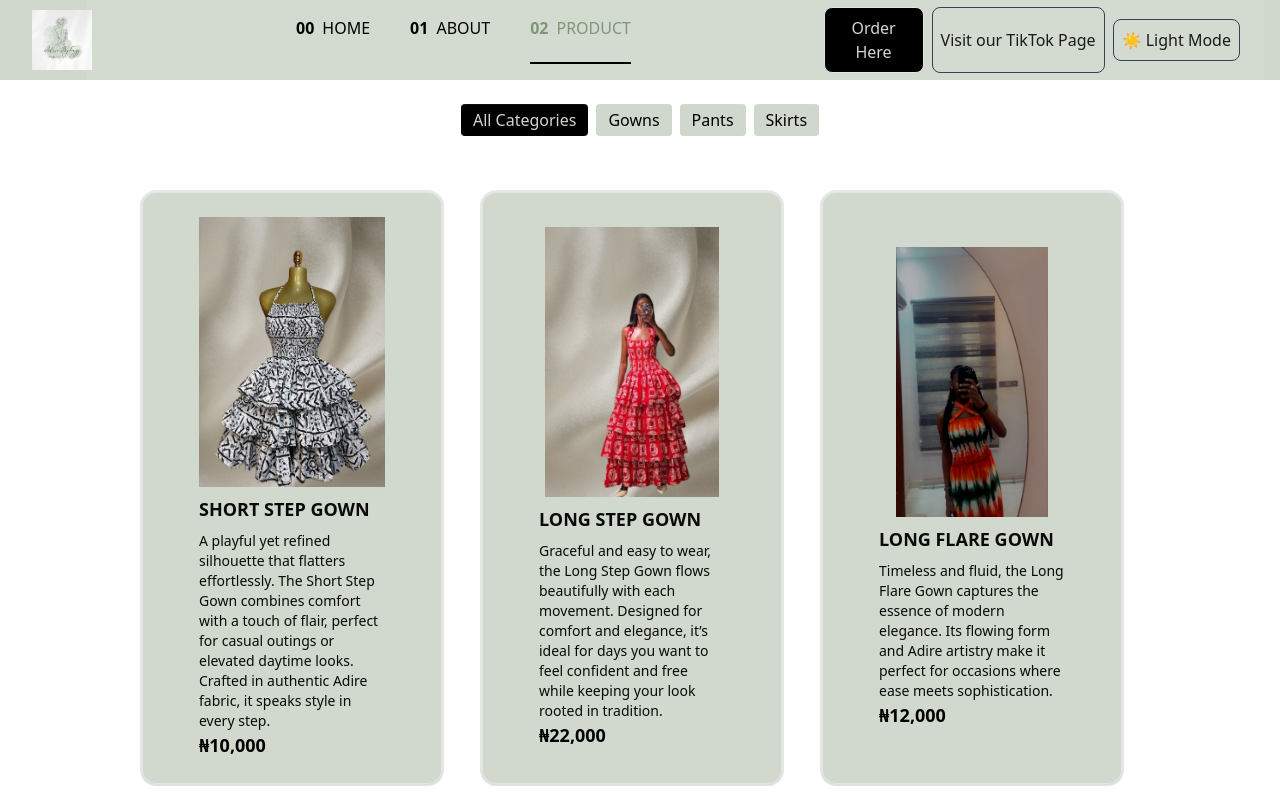
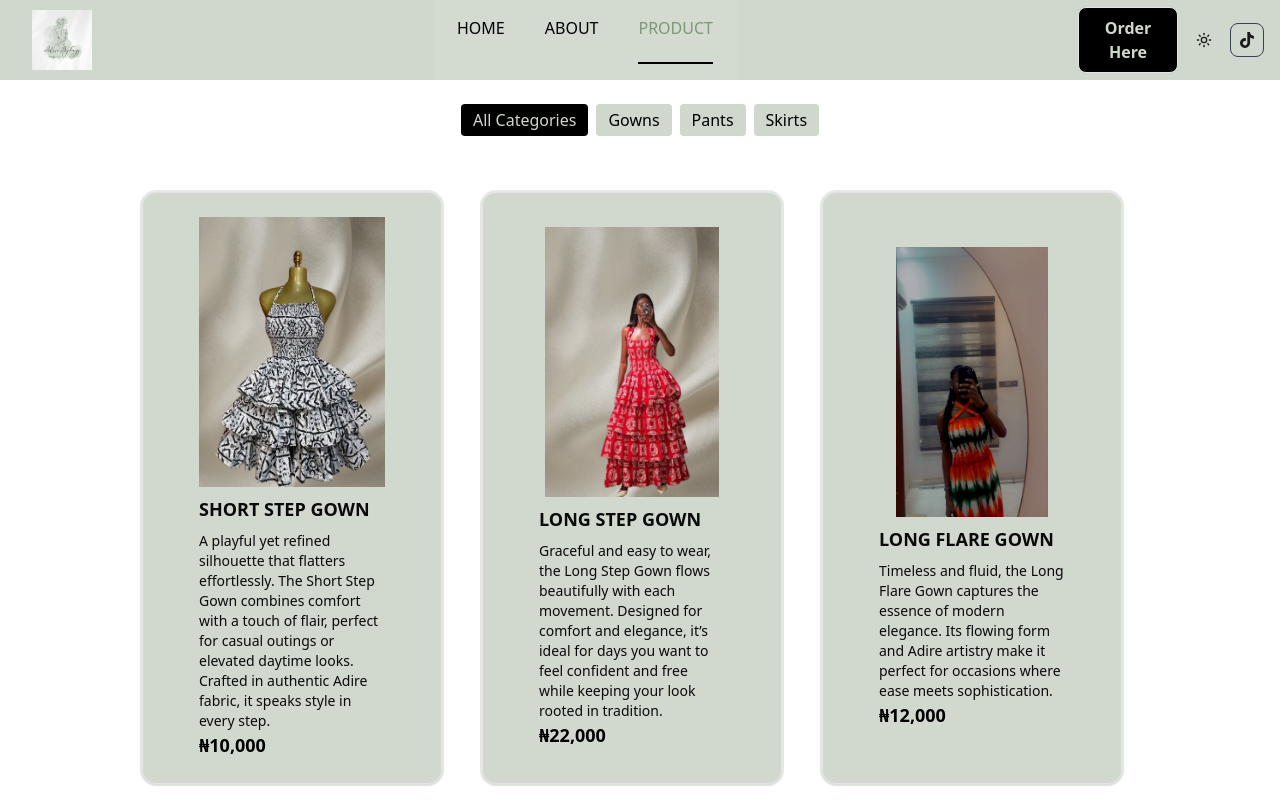
Before and after one commit to Mujeebat-shittu/adire-by-fayy-cart, a React (Vite) app: page /product in a window 1280 px wide. Shown: the top 800 px of the page. Built offline with nearby package versions, Linux system fonts and the light colour scheme.

Commit message:
swapped words for icons

```diff
--- a/package.json
+++ b/package.json
@@ -10,11 +10,13 @@
     "preview": "vite preview"
   },
   "dependencies": {
+    "@radix-ui/react-toggle": "^1.1.10",
     "@tailwindcss/vite": "^4.1.16",
     "class-variance-authority": "^0.7.1",
     "lucide-react": "^0.552.0",
     "react": "^19.0.0",
     "react-dom": "^19.0.0",
+    "react-icons": "^5.5.0",
     "react-router-dom": "^7.9.5",
     "tailwind-merge": "^3.3.1",
     "tailwindcss": "^4.1.16"
--- a/src/components/header.tsx
+++ b/src/components/header.tsx
@@ -3,6 +3,7 @@ import { Menu, X } from "lucide-react";
 import { useState } from "react";
 import { NavLink } from "react-router-dom";
 import ThemeToggle from "./themeToggle";
+import { SiTiktok } from "react-icons/si";
 
 
 const links = [
@@ -22,38 +23,20 @@ function Header() {
 
 
   return (
-    <header className="sticky top-0 z-50 w-full bg-[#d0d8cd] dark:bg-[#809679]">
-      <div className="h-16 lg:h-20 flex items-center justify-between px-4">      <div
-        className="icons flex items-center justify-center absolute right-0 lg:hidden mr-6"
-        onClick={toggleMenu}
-      >
-        {/* order button hidden on large screens */}
-        <div className="lg:hidden flex items-end w-full justify-around font-bold">
-          <button
-            className="w-[100px] p-2 rounded-md border bg-black dark:bg-[#d1d9ce] dark:text-black dark:hover:bg-[#d1d9ce]/60 dark:hover:text-gray-700 text-[#d1d9ce] my-4 cursor-pointer hover:scale-[1.05]"
-          >
-            <a href="https://wa.me/2348126458317">Order Here</a>
-          </button>
-        </div>
-        {/* menu and close icons */}
-        {toggle ? (
-          <X strokeWidth={5} className="cursor-pointer ml-5 text-black dark:text-[#d1d9ce]" />
-        ) : (
-          <Menu strokeWidth={4} className="cursor-pointer ml-5 text-black dark:text-[#d1d9ce]" />
-        )}
-      </div>
-
+    <header className="sticky top-0 z-50 w-full bg-[#d0d8cd] dark:bg-[#809679] h-16 lg:h-20 flex items-center justify-between px-4">
+      {/* Logo */}
       <div>
         <img src={Logo} alt="Logo" className="w-15 ml-4" />
       </div>
 
+
       {/* nav desktop */}
       <div className="flex items-center justify-center">
-        </div>
+
         <div className="hidden lg:flex flex-row px-6 py-4 gap-2 justify-between items-center text-white  bg-[rgba(255,255,255,0.06)] w-full mx-auto">
           <div className="flex items-end justify-center mx-auto">
             <ul className="flex flex-row gap-10 cursor-pointer">
-              {links.map((link, index) => (
+              {links.map((link) => (
                 <li key={link.name}>
                   <NavLink
                     to={link.path}
@@ -66,7 +49,6 @@ function Header() {
                     }
                   >
                     <div className="flex gap-2">
-                      <span className="font-bold">0{index}</span>
                       <span className="font-normal">{link.name}</span>
                     </div>
 
@@ -77,24 +59,57 @@ function Header() {
             </ul>
 
           </div>
+        </div>
+      </div>
 
-          <div className="flex gap-2">
+      {/* general features for all screen size */}
+
+      <div className="flex gap-2 items-center justify-end">
         <button
-            className="w-[100px] p-2 rounded-md border bg-black dark:bg-[#d1d9ce] dark:text-black dark:hover:bg-[#d1d9ce]/60 dark:hover:text-gray-700 text-[#d1d9ce] my-4 cursor-pointer hover:scale-[1.05]"
+          className="w-[100px] p-2 rounded-md border bg-black dark:hover:bg-[#d1d9ce]/60 dark:hover:text-gray-700 text-[#d1d9ce] my-4 cursor-pointer hover:scale-[1.05] font-bold"
         >
-            <a href="https://wa.me/2348126458317">Order Here</a>
+          <a
+            href="https://wa.me/2348126458317"
+            target="_blank"
+            rel="noopener noreferrer"
+          >
+            Order Here</a>
         </button>
 
+        <div className="flex">
+          <ThemeToggle />
+        </div>
+
+        <div className="flex">
           <button
             className="p-2 rounded-md border dark:border-black border-gray-700 dark:text-black dark:hover:bg-[#d1d9ce]/60 dark:hover:text-[#1a1a1a] hover:bg-[#1a1a1a] hover:text-[#d1d9ce] hover:border-0 text-[#1a1a1a] my-4 cursor-pointer"
           >
-              <a href="https://www.tiktok.com/@oghenefayjiro?_t=ZS-90xGfzGFpTE&_r=1" >Visit our TikTok Page</a>
+            <a
+              href="https://www.tiktok.com/@oghenefayjiro?_t=ZS-90xGfzGFpTE&_r=1"
+              target="_blank"
+              rel="noopener noreferrer"
+              className="hover:text-pink-500 transition-colors"
+            >
+              <SiTiktok />
+            </a>
           </button>
         </div>
 
-          <ThemeToggle />
 
+        <div
+          className="icons flex lg:hidden mr-6"
+          onClick={toggleMenu}
+        >
+
+          {/* menu and close icons */}
+          {toggle ? (
+            <X strokeWidth={5} className="cursor-pointer ml-5 text-black dark:text-[#d1d9ce]" />
+          ) : (
+            <Menu strokeWidth={4} className="cursor-pointer ml-5 text-black dark:text-[#d1d9ce]" />
+          )}
         </div>
+      </div>
+
 
 
       {/* Mobile Nav */}
@@ -104,7 +119,6 @@ function Header() {
         className={`fixed inset-0 z-40 flex flex-col items-center justify-center bg-[#d0d8cd] dark:bg-[#809679] dark:text-[#d0d8cd] transform transition-all duration-300 ease-in-out ${toggle ? "translate-x-0" : "translate-x-full"
           }`}
       >
-
 
         {/* Close button */}
         <button
@@ -139,27 +153,15 @@ function Header() {
 
         <div className=" flex items-center w-full justify-center font-bold">
           <button
-              className="w-[200px] p-2 rounded-md border bg-black dark:bg-[#d1d9ce] dark:text-black dark:hover:bg-[#d1d9ce]/60 dark:hover:text-gray-700 text-[#d1d9ce] my-4 cursor-pointer hover:scale-[1.05]"
+            className="w-[200px] p-2 rounded-md border bg-black text-[#d1d9ce] dark:hover:bg-[#d1d9ce]/60 dark:hover:text-gray-700 text-[#d1d9ce] my-4 cursor-pointer hover:scale-[1.05]"
           >
             <a href="https://wa.me/2348126458317">ORDER HERE</a>
           </button>
         </div>
 
 
-          <button
-            className="p-2 rounded-md border dark:border-black border-gray-700 dark:text-black dark:hover:bg-[#d1d9ce]/60 dark:hover:text-[#1a1a1a] hover:bg-[#1a1a1a] hover:text-[#d1d9ce] hover:border-0 text-[#1a1a1a] my-4 cursor-pointer"
-          >
-            <a href="https://www.tiktok.com/@oghenefayjiro?_t=ZS-90xGfzGFpTE&_r=1" >Visit our TikTok Page</a>
-          </button>
-
-          <div className="">
-            <ThemeToggle />
       </div>
 
-
-        </div>
-
-      </div>
     </header >
   )
 }
--- a/src/components/themeToggle.tsx
+++ b/src/components/themeToggle.tsx
@@ -1,4 +1,6 @@
 import { useState, useEffect } from "react";
+import { Toggle } from "@/components/ui/toggle"
+import { Sun, Moon } from "lucide-react"
 
 export default function ThemeToggle() {
   const [darkMode, setDarkMode] = useState(() => {
@@ -16,11 +18,13 @@ export default function ThemeToggle() {
   }, [darkMode]);
 
   return (
-    <button
+    <Toggle
+    pressed={darkMode}
+    // onPressedChange={setDarkMode}
       onClick={() => setDarkMode(!darkMode)}
-      className="p-2 rounded-md border dark:border-black border-gray-700 dark:text-black dark:hover:bg-[#d1d9ce]/60 dark:hover:text-[#1a1a1a] hover:bg-[#1a1a1a] hover:text-[#d1d9ce] hover:border-0 text-[#1a1a1a] my-4 cursor-pointer"
+      className="p-2 rounded-md border-gray-700 dark:bg-gray-900 dark:text-[#d1d9ce] dark:hover:bg-[#d1d9ce]/60 dark:hover:text-[#1a1a1a] hover:bg-[#1a1a1a] hover:text-[#d1d9ce] hover:border-0 text-[#1a1a1a] my-4 cursor-pointer"
     >
-      {darkMode ? "🌙 Dark Mode" : " ☀️ Light Mode"}
-    </button>
+      {darkMode ? <Moon/> : <Sun/>}
+    </Toggle>
   );
 }
--- /dev/null
+++ b/src/components/ui/toggle.tsx
@@ -0,0 +1,45 @@
+import * as React from "react"
+import * as TogglePrimitive from "@radix-ui/react-toggle"
+import { cva, type VariantProps } from "class-variance-authority"
+
+import { cn } from "@/lib/utils"
+
+const toggleVariants = cva(
+  "inline-flex items-center justify-center gap-2 rounded-md text-sm font-medium hover:bg-muted hover:text-muted-foreground disabled:pointer-events-none disabled:opacity-50 data-[state=on]:bg-accent data-[state=on]:text-accent-foreground [&_svg]:pointer-events-none [&_svg:not([class*='size-'])]:size-4 [&_svg]:shrink-0 focus-visible:border-ring focus-visible:ring-ring/50 focus-visible:ring-[3px] outline-none transition-[color,box-shadow] aria-invalid:ring-destructive/20 dark:aria-invalid:ring-destructive/40 aria-invalid:border-destructive whitespace-nowrap",
+  {
+    variants: {
+      variant: {
+        default: "bg-transparent",
+        outline:
+          "border border-input bg-transparent shadow-xs hover:bg-accent hover:text-accent-foreground",
+      },
+      size: {
+        default: "h-9 px-2 min-w-9",
+        sm: "h-8 px-1.5 min-w-8",
+        lg: "h-10 px-2.5 min-w-10",
+      },
+    },
+    defaultVariants: {
+      variant: "default",
+      size: "default",
+    },
+  }
+)
+
+function Toggle({
+  className,
+  variant,
+  size,
+  ...props
+}: React.ComponentProps<typeof TogglePrimitive.Root> &
+  VariantProps<typeof toggleVariants>) {
+  return (
+    <TogglePrimitive.Root
+      data-slot="toggle"
+      className={cn(toggleVariants({ variant, size, className }))}
+      {...props}
+    />
+  )
+}
+
+export { Toggle, toggleVariants }
```
Also changed, not shown: 1 other file (tests, documents, lock files or other folders). Lines whose indentation alone changed are shown as unchanged.
